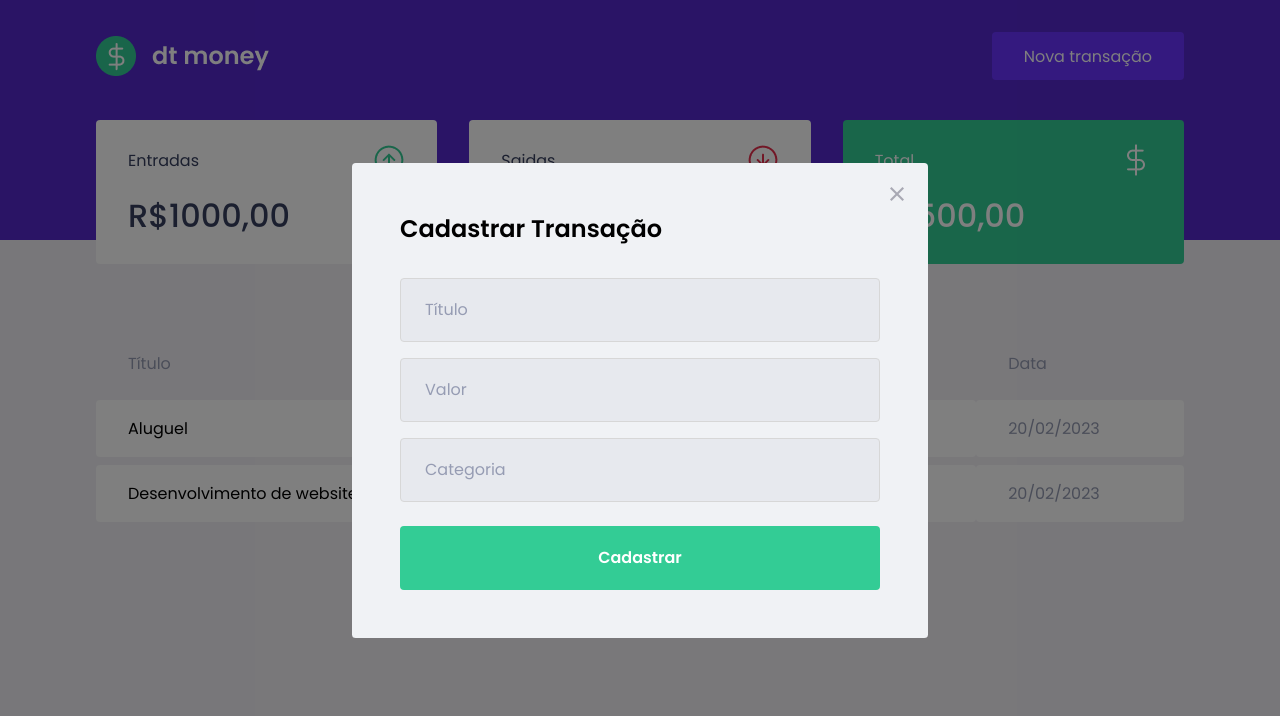
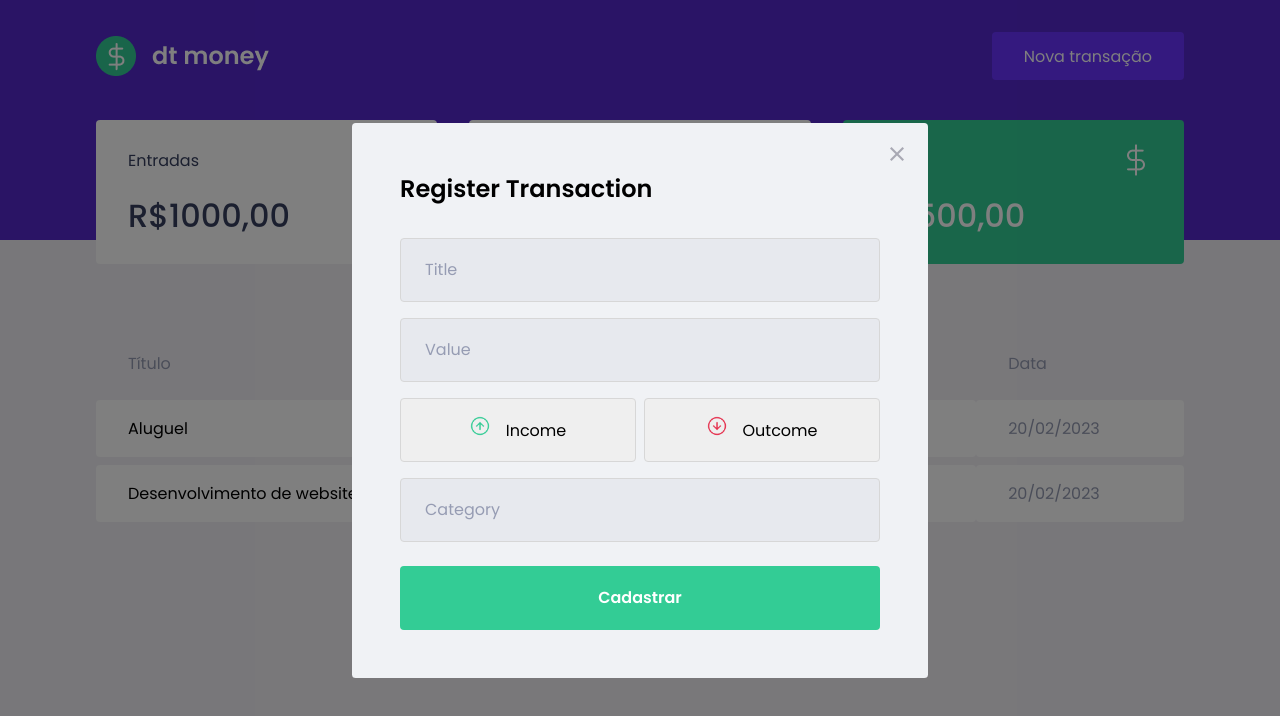
Before and after one commit to brunoderocco/dataviewMoney, a React (Create React App) app in the folder dtmoney/: page / in a window 1280 px wide. Both pictures are taken after a click on the button "Nova transação". Shown: the top 716 px of the page. Built offline with nearby package versions, Linux system fonts and the light colour scheme; no server answers; what miragejs would draw is missing.

Commit message:
Modal button containers

```diff
--- a/dtmoney/src/components/NewTransactionModal/index.tsx
+++ b/dtmoney/src/components/NewTransactionModal/index.tsx
@@ -1,6 +1,8 @@
 import Modal from 'react-modal';
-import { Container } from './styles'
+import { Container, TransactionTypeContainer } from './styles'
 import closeImg from '../../assets/close.png'
+import incomeImg from '../../assets/income.png'
+import outcomeImg from '../../assets/outcome.png'
 
 //new test
 interface NewTransactionModalProps{
@@ -20,10 +22,22 @@ export function NewTransactionModal({isOpen, onRequestClose}:NewTransactionModal
             </button>
 
             <Container>
-                <h2>Cadastrar Transação</h2>
-                <input placeholder='Título'/>
-                <input type="number" placeholder='Valor'/>
-                <input placeholder='Categoria'/>
+                <h2>Register Transaction</h2>
+                <input placeholder='Title'/>
+                <input type="number" placeholder='Value'/>
+
+                <TransactionTypeContainer>
+                    <button type='button'>
+                        <img src={incomeImg} alt="Income"  />
+                        <span>Income</span>
+                    </button>
+                    <button type='button'>
+                        <img src={outcomeImg} alt="Outcome"/>
+                        <span>Outcome</span>
+                    </button>
+                </TransactionTypeContainer>
+
+                <input placeholder='Category'/>
                 <button type='submit'>
                     Cadastrar
                 </button>
--- a/dtmoney/src/components/NewTransactionModal/styles.tsx
+++ b/dtmoney/src/components/NewTransactionModal/styles.tsx
@@ -49,3 +49,38 @@ export const Container = styled.form`
         }
     }
 `;
+
+export const TransactionTypeContainer = styled.div`
+    margin: 1rem 0;
+    display: grid;
+    grid-template-columns: 1fr 1fr;
+    gap: 0.5rem;
+
+    button{
+        height: 4rem;
+        border: 1px solid #d7d7d7;
+        border-radius: 0.25rem;
+
+        align-items: center;
+        justify-content: center;
+
+        &:hover{
+            border-color: #AAA;
+        }
+
+        img{
+            width: 20px;
+            height: 20px;
+        }
+
+        span{
+            display: inline-block;
+            margin-left: 1rem;
+            font-size: 1rem;
+            color: var(--text-title);
+        }
+
+    }
+
+
+`;
```
